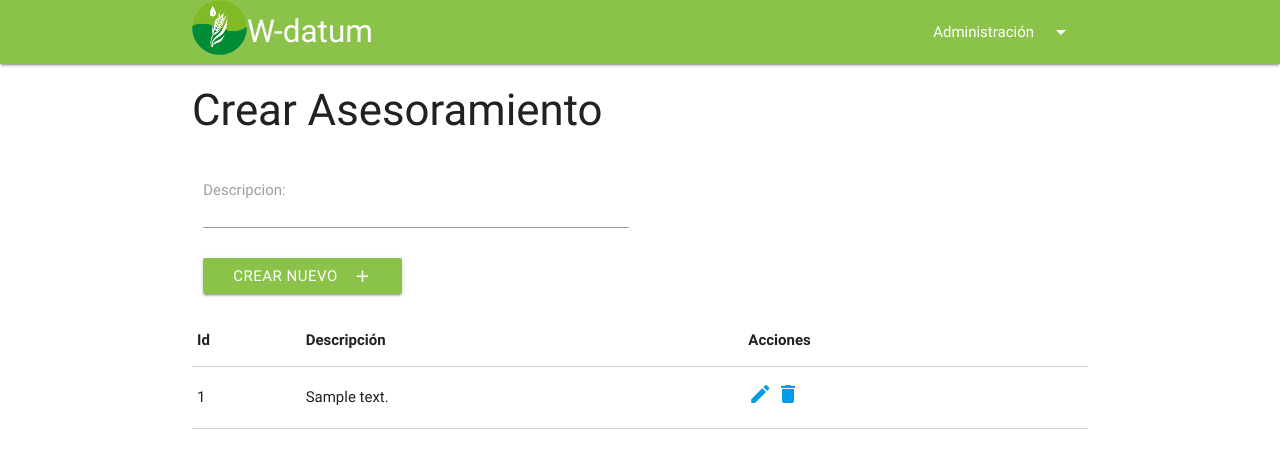
After one commit to luistorresrw/wdatum, a Django app: page /crear_asesoramiento/ in a window 1280 px wide. The commit adds this page. Shown: the top 468 px of the page. Run offline with Django 3.2, Linux system fonts and the light colour scheme; tables that the repository leaves empty hold one stand-in row (values such as "Sample post").

Commit message:
Commit con las views, forms completadas

```diff
--- a/principal/models.py
+++ b/principal/models.py
@@ -88,7 +88,7 @@ class Asesoramiento(models.Model):
 	def __unicode__(self):
 		return self.descripcion
 
-#---------------------------------------------------------
+# ---------------------------------------------------------
 
 
 class Establecimiento(models.Model):
--- a/principal/templates/base.html
+++ b/principal/templates/base.html
@@ -43,6 +43,8 @@
 				<li><a href="{% url 'crear_factor_climatico' %}">Factor Climático</a></li>
                 <li class="divider"></li>
 				<li><a href="{% url 'crear_triple_lavado' %}">Triple Lavado</a></li>
+                <li class="divider"></li>
+				<li><a href="{% url 'crear_asesoramiento' %}">Asesoramiento</a></li>
 			</ul>
 	 		<nav>
 			    <div class="nav-wrapper  light-green">
--- /dev/null
+++ b/principal/templates/crear_asesoramiento.html
@@ -0,0 +1,46 @@
+{% extends "base.html" %}
+
+{% block content %}
+
+<div class="container">
+	<div class="col s12">
+		<h3>Crear Asesoramiento</h3>
+			<div class="row">
+				<div class="col s12">
+					<form action="" method="POST">{% csrf_token %}
+						<div class="input-field col s6">
+							{{form.as_p}}
+	    					</form>
+					    	<button class="btn waves-effect light-green" type="submit" name="action">Crear Nuevo
+					    		<i class="material-icons right">add</i>
+					  		</button>
+	  					</div>
+					</form>
+      			</div>
+    		</div>
+    	{% if lista %}
+    	<table class="highlight bordered responsive-table">
+	        <thead>
+	          	<tr>
+	              	<th>Id</th>
+	              	<th>Descripción</th>
+	              	<th>Acciones</th>
+	          	</tr>
+	        </thead>
+	        <tbody>
+     			{% for elemento in lista %}
+		          	<tr>
+		            	<td>{{elemento.id}}</td>
+		            	<td>{{elemento.descripcion}}</td>
+		            	<td>
+		            		<a href="{% url 'editar_asesoramiento' elemento.id %}"><i class="material-icons">edit</i> </a>
+		                	<a href="{% url 'borrar_asesoramiento' elemento.id %}"> <i class="material-icons">delete</i></a>
+		            	</td>
+		          	</tr>
+          		{% endfor %}
+        	</tbody>
+      	</table>
+      	{% endif %}
+    </div>
+</div>
+{% endblock %}
--- a/principal/urls.py
+++ b/principal/urls.py
@@ -47,4 +47,8 @@ urlpatterns = [
     url(r'^crear_triple_lavado/$', views.crear_triple_lavado, name='crear_triple_lavado'),
     url(r'^(?P<id>\d+)/editar_triple_lavado$', views.editar_triple_lavado, name='editar_triple_lavado'),
     url(r'^(?P<id>\d+)/borrar_triple_lavado$', views.borrar_triple_lavado, name='borrar_triple_lavado'),
+
+    url(r'^crear_asesoramiento/$', views.crear_asesoramiento, name='crear_asesoramiento'),
+    url(r'^(?P<id>\d+)/editar_asesoramiento$', views.editar_asesoramiento, name='editar_asesoramiento'),
+    url(r'^(?P<id>\d+)/borrar_asesoramiento$', views.borrar_asesoramiento, name='borrar_asesoramiento'),
 ]
--- a/principal/views.py
+++ b/principal/views.py
@@ -443,3 +443,42 @@ def borrar_triple_lavado(request, id):
     triple_lavado= get_object_or_404(TripleLavado, id=id)
     triple_lavado.delete()
     return redirect('crear_triple_lavado')
+
+
+# ----------------Asesoramiento-----------------------
+
+
+def crear_asesoramiento(request):
+    lista = Asesoramiento.objects.all()
+    if request.method == 'POST':
+        form = AsesoramientoForm(request.POST)
+        if form.is_valid():
+            form.save()
+    else:
+        form = AsesoramientoForm()
+
+    context = {'lista': lista, 'form': form}
+    return render(request, 'crear_asesoramiento.html', context)
+
+
+def editar_asesoramiento(request, id):
+    form = AsesoramientoForm()
+    asesoramiento = get_object_or_404(Asesoramiento, id=id)
+    lista = Asesoramiento.objects.all()
+
+    if request.method == 'POST':
+        form = AsesoramientoForm(request.POST, instance=asesoramiento)
+        if form.is_valid():
+            asesoramiento = form.save(commit=False)
+            asesoramiento.save()
+            return redirect('crear_asesoramiento')
+        else:
+            form = AsesoramientoForm(instance=asesoramiento)
+    context = {'lista': lista, 'form': form}
+    return render(request, './editar_asesoramiento.html', context)
+
+
+def borrar_asesoramiento(request, id):
+    asesoramiento = get_object_or_404(Asesoramiento, id=id)
+    asesoramiento.delete()
+    return redirect('crear_asesoramiento')
```
Also changed, not shown: principal/templates/editar_asesoramiento.html (added, +48 -0 lines).
